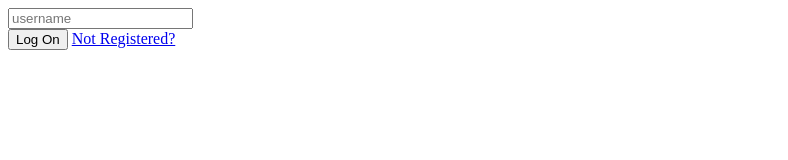
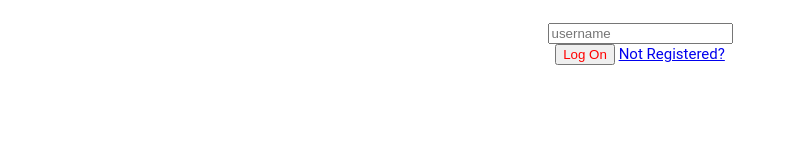
Before and after one commit to sharmavins23/Simple-Login-Page, a plain HTML site: page index.html in a window 1280 px wide. Both pictures are taken after a click on the link "Already Registered?". Shown: the whole page, without its empty margins (0-788 px from the left). Drawn offline with Linux system fonts and the light colour scheme.

Commit message:
some small messing around

```diff
--- a/index.html
+++ b/index.html
@@ -33,7 +33,7 @@
                     >
                 </form>
 
-                <form class="login-form">
+                <form class="login-form hidden">
                     <input
                         type="text"
                         id="username"
--- a/src/index.js
+++ b/src/index.js
@@ -14,11 +14,11 @@ function swapForm(event) {
 
     // Swap based on parent
     if (currentForm.className == "register-form") {
-        loginForm.style.display = "block";
-        registerForm.style.display = "none";
+        loginForm.classList.remove("hidden");
+        registerForm.classList.add("hidden");
     } else if (currentForm.className == "login-form") {
-        loginForm.style.display = "none";
-        registerForm.style.display = "block";
+        loginForm.classList.add("hidden");
+        registerForm.classList.remove("hidden");
     } else {
         // This should not happen
         alert("Error: Swap state failed. You should not see this message.");
--- a/src/styles.css
+++ b/src/styles.css
@@ -1,3 +1,30 @@
-form.login-form {
-    display: none;
+/* Variables */
+:root {
+    --blue: #597ef7;
+    --pink: #f759ab;
+    --transition-time: 0.25s;
+    font-size: 15px;
 }
+
+div {
+    align-items: center;
+    font-family: "Roboto", serif;
+    text-align: center;
+    transition: all var(--transition-time) fade;
+}
+
+input[type=button] {
+    color: red;
+}
+
+form {
+    opacity: 1;
+    height: auto;
+}
+/* Handle transition for display */
+form.hidden {
+    opacity: 0;
+    height: 0;
+    transition: opacity var(--transition-time) ease-out;
+    overflow: hidden;
+}
```
